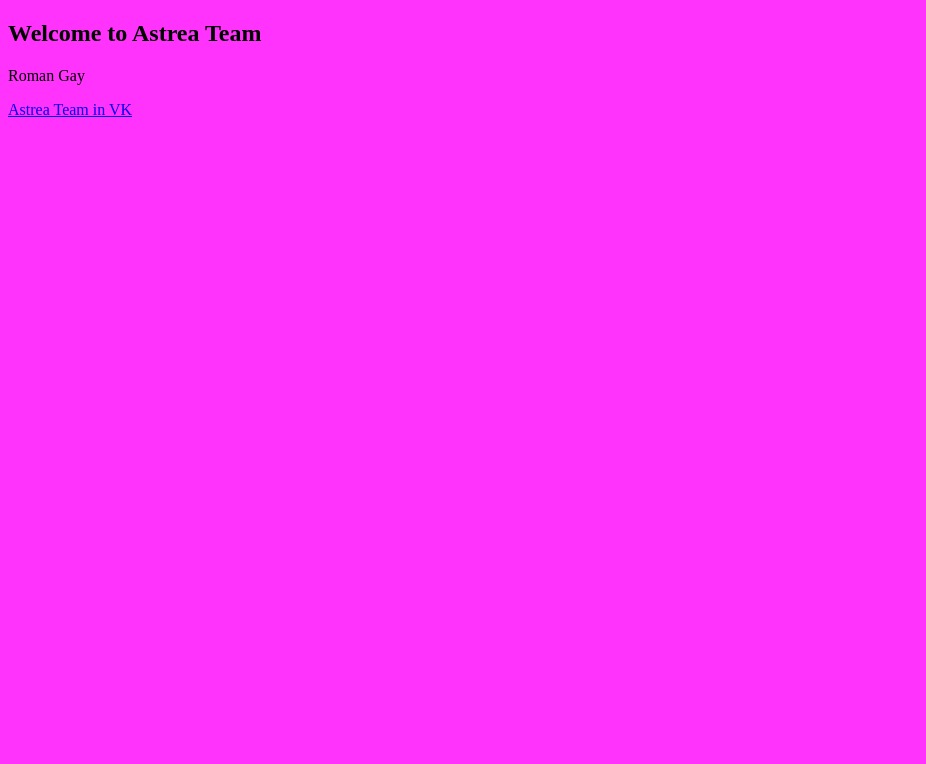
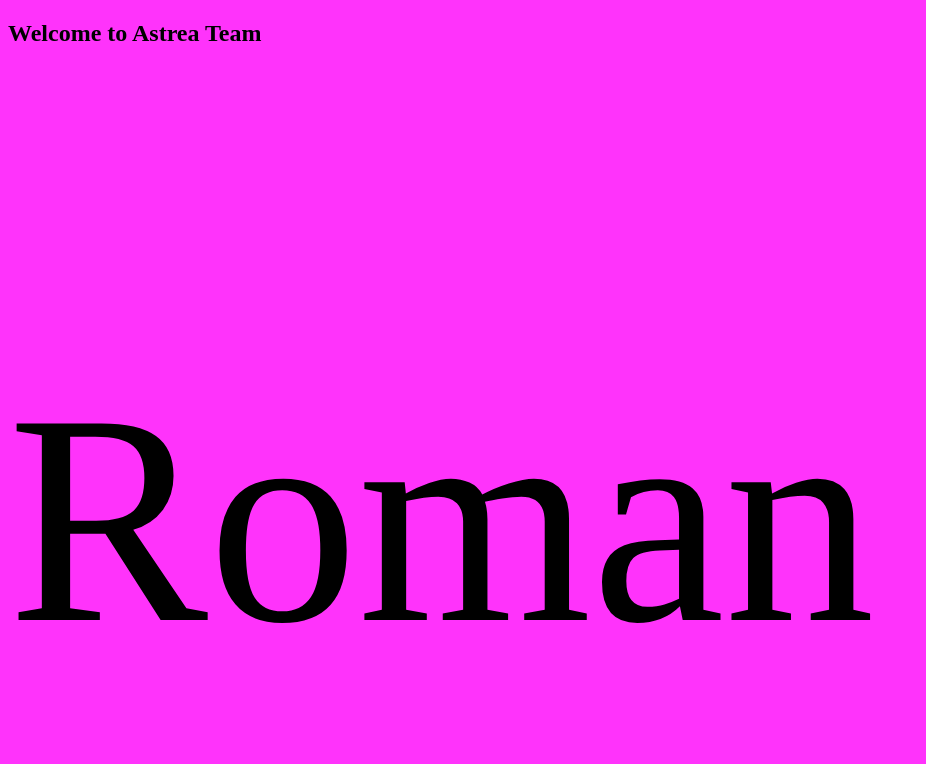
Before and after one commit to astreateam/astreateam.github.io, a plain HTML site: page index.html in a window 1280 px wide. Shown: the top 764 px of the page, without its empty margins (0-926 px from the left). Drawn offline with Linux system fonts and the light colour scheme.

Commit message:
Update style.css

```diff
--- a/style/style.css
+++ b/style/style.css
@@ -3,5 +3,5 @@ body {
 	color:black;
 }
 p {
-text-size:300px;
+font-size:300px;
 }
```
